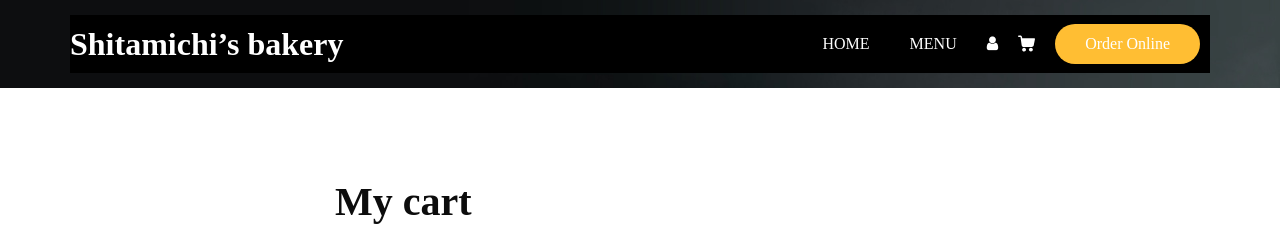
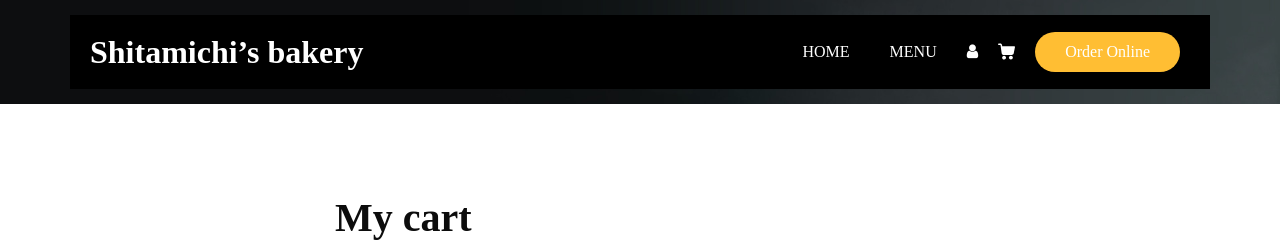
Before and after one commit to miyosi33/FIC_D_CareerDesign, a PHP site: page /cart.html in a window 1280 px wide. Shown: the top 252 px of the page. Run offline with PHP 8.4, Linux system fonts and the light colour scheme; some web fonts are replaced.

Commit message:
Update style.css

```diff
--- a/feane-1.0.0/css/style.css
+++ b/feane-1.0.0/css/style.css
@@ -1011,4 +1011,5 @@ body {
 
 .navbar{
   background-color: #000000;
+  padding: 8px 20px;
 }
```
